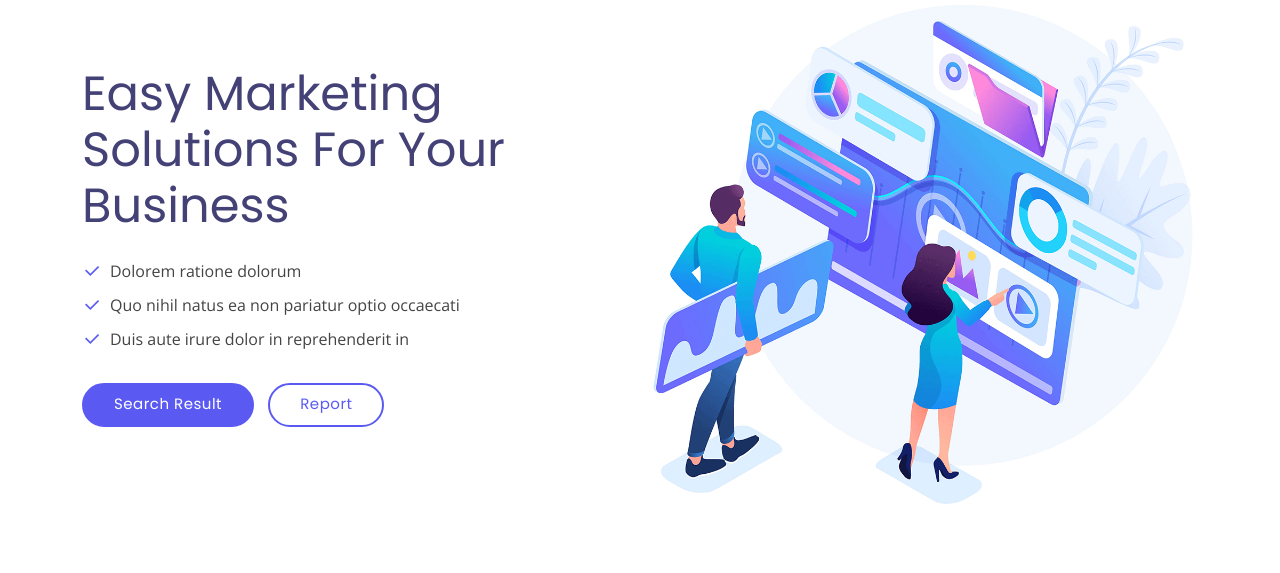
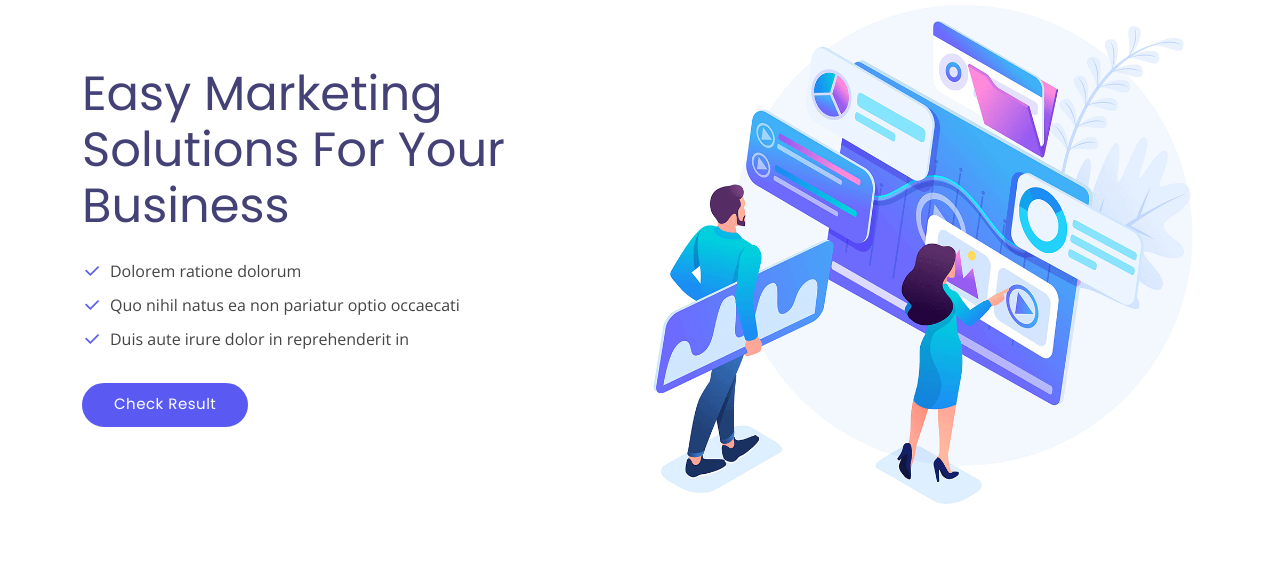
Before and after one commit to OCR-SEM-4-Projet/Server, a Flask app: page / in a window 1280 px wide. Shown: the part 185-758 px from the top of the page. Run offline with Flask 2, Linux system fonts and the light colour scheme.

Commit message:
Frontend changes

```diff
--- a/templates/index.html
+++ b/templates/index.html
@@ -5,7 +5,7 @@
   <meta charset="utf-8">
   <meta content="width=device-width, initial-scale=1.0" name="viewport">
 
-  <title>Resi Bootstrap Template - Index</title>
+  <title>Exam Cell Management System</title>
   <meta content="" name="description">
   <meta content="" name="keywords">
 
@@ -66,8 +66,8 @@
             <li><i class="ri-check-line"></i> Duis aute irure dolor in reprehenderit in</li>
           </ul>
           <div class="mt-3">
-            <a href="#about" class="btn-get-started scrollto">Search Result</a>
-            <a href="#contact" class="btn-get-quote">Report</a>
+            <a href="#about" class="btn-get-started scrollto">Check Result</a>
+            <!-- <a href="#contact" class="btn-get-quote">Report</a> -->
           </div>
         </div>
         <div class="col-lg-6 order-1 order-lg-2 hero-img">
```
